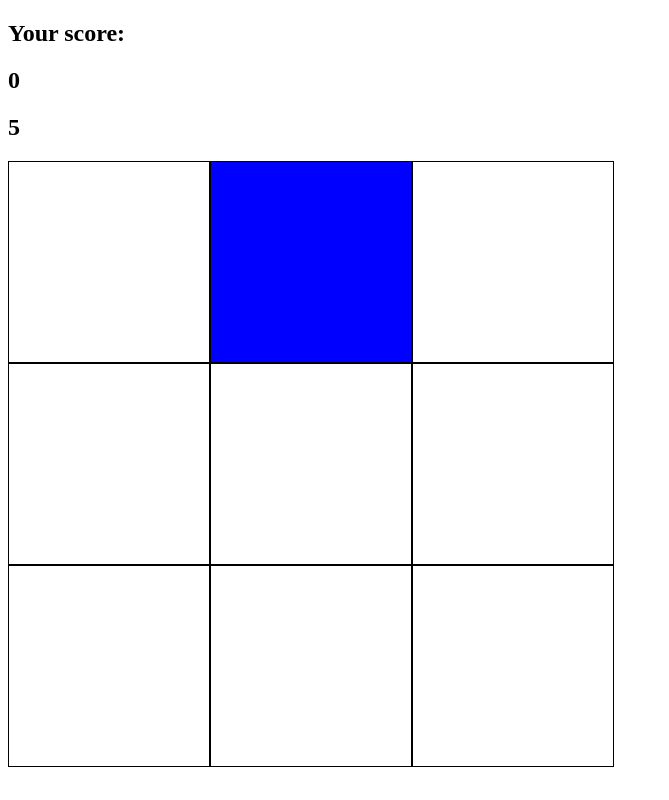
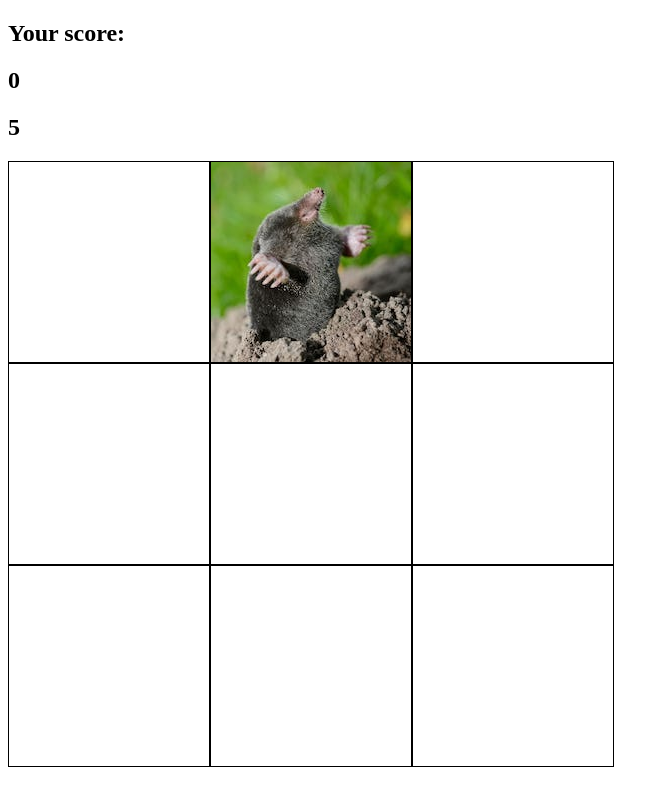
Before and after one commit to kesslerjohn/js_fundamentals, a plain HTML site: page whac_a_mole/index.html in a window 1280 px wide. Shown: the whole page, without its empty margins (0-669 px from the left). Drawn offline with Linux system fonts and the light colour scheme.

Commit message:
display mole image on game board

```diff
--- a/whac_a_mole/styles.css
+++ b/whac_a_mole/styles.css
@@ -12,5 +12,6 @@
 }
 
 .mole {
-    background-color: blue;
+    background-image: url('images/mole.jpeg');
+    background-size: cover;
 }
```
